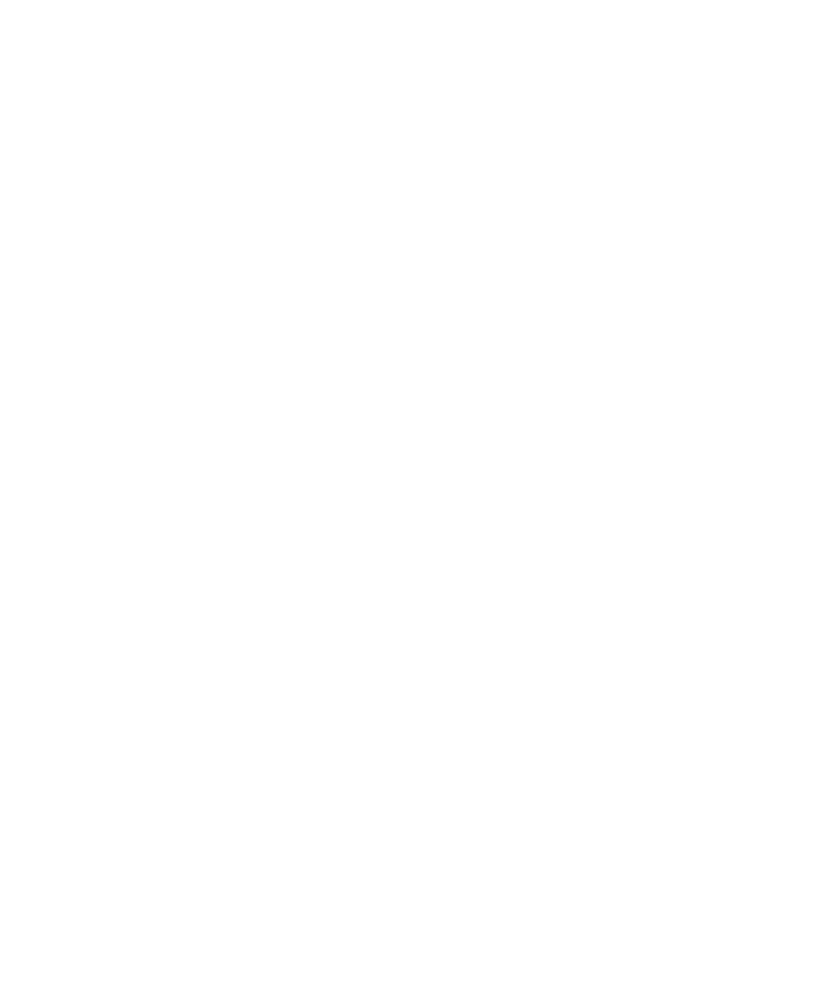
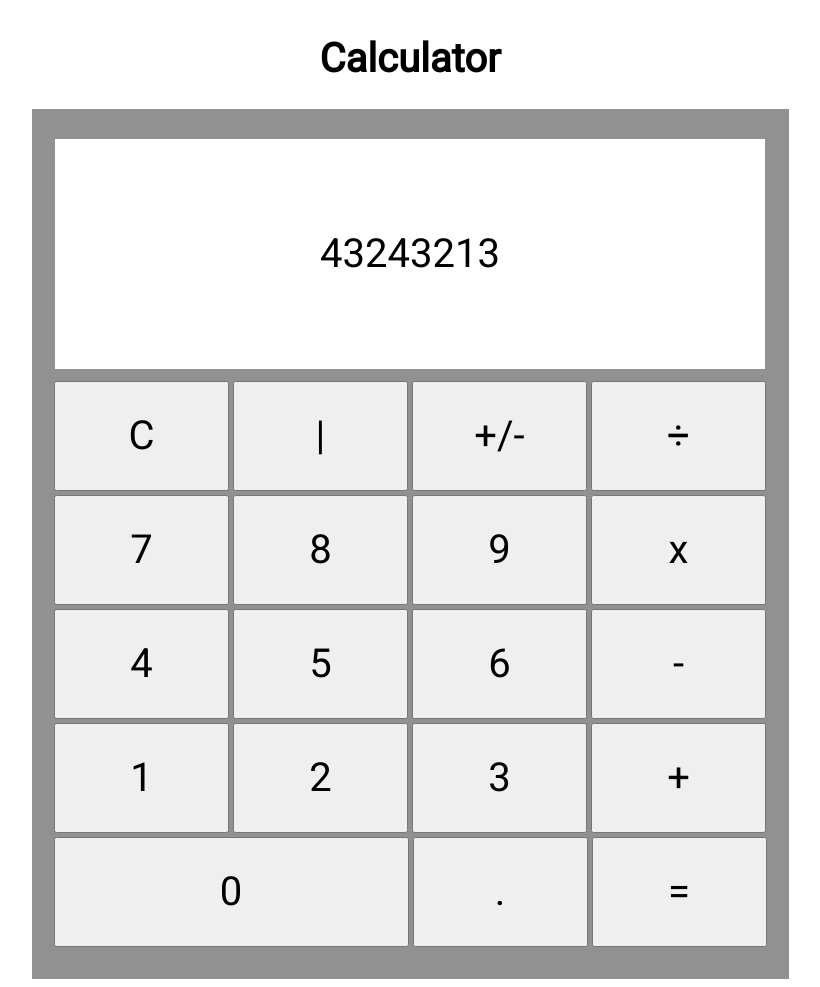
Before and after one commit to Hrid1402/Calculator, a plain HTML site: page index.html in a window 1280 px wide. Shown: the whole page, without its empty margins (230-1050 px from the left). Before the commit the page ends 800 px from the top, so only its background shows below. Drawn offline with Linux system fonts and the light colour scheme.

Commit message:
html structure finalized, css advanced, decent calculator ui

```diff
--- a/index.html
+++ b/index.html
@@ -7,7 +7,45 @@
     <link rel="stylesheet" href="styles.css">
 </head>
 <body>
+    <h1>Calculator</h1>
+    <div class="CalculatorBase">
+        <div class="screen">
+            <p>43243213</p>
+        </div>
+        <div class="row1">
+            <button>C</button>
+            <button>|</button>
+            <button>+/-</button>
+            <button>÷</button>
+        </div>
 
+        <div class="row2">
+            <button>7</button>
+            <button>8</button>
+            <button>9</button>
+            <button>x</button>
+        </div>
+
+        <div class="row3">
+            <button>4</button>
+            <button>5</button>
+            <button>6</button>
+            <button>-</button>
+        </div>
+
+        <div class="row4">
+            <button>1</button>
+            <button>2</button>
+            <button>3</button>
+            <button>+</button>
+        </div>
+
+        <div class="row5">
+            <button class="zero">0</button>
+            <button class="n">.</button>
+            <button class="n">=</button>
+        </div>
+    </div>
 
 
 
--- a/styles.css
+++ b/styles.css
@@ -0,0 +1,53 @@
+@import url('https://fonts.googleapis.com/css2?family=Roboto&display=swap');
+*{
+    font-family: 'Roboto', sans-serif;
+    font-size: 40px;
+}
+body{
+    display: flex;
+    flex-direction: column;
+    justify-content: center;
+    align-items: center;
+}
+.CalculatorBase{
+    padding: 30px 20px;
+    justify-content: center;
+    align-items: center;
+    display: flex;
+    flex-direction: column;
+    background-color: #919191;
+}
+.screen{
+    display: flex;
+    justify-content: center;
+    flex-direction: row;
+    align-items: center;
+    width: 710px;
+    height: 230px;
+    margin-bottom: 10px;
+    background-color: white;
+}
+
+.CalculatorBase div{
+    display: flex;
+    justify-content: center;
+    flex-direction: row;
+}
+.CalculatorBase .row1 button,
+.CalculatorBase .row2 button,
+.CalculatorBase .row3 button,
+.CalculatorBase .row4 button{
+    margin: 2px;
+    width: 175px;
+    height: 110px;
+}
+.CalculatorBase .row5 .n{
+    margin: 2px;
+    width: 175px;
+    height: 110px;
+}
+.CalculatorBase .row5 .zero{
+    margin: 2px;
+    width: 355px;
+    height: 110px;
+}
```
